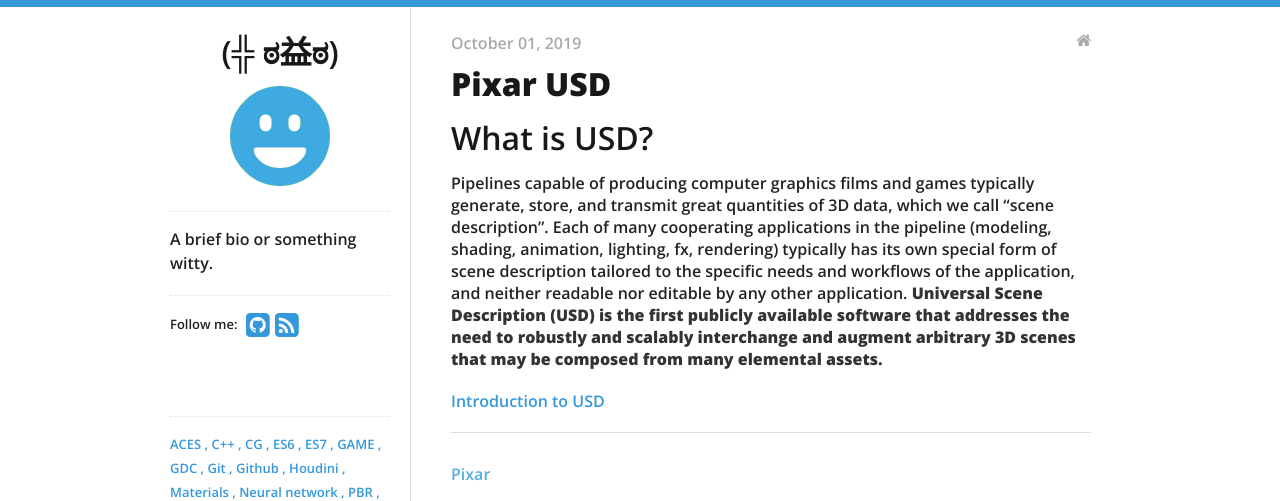
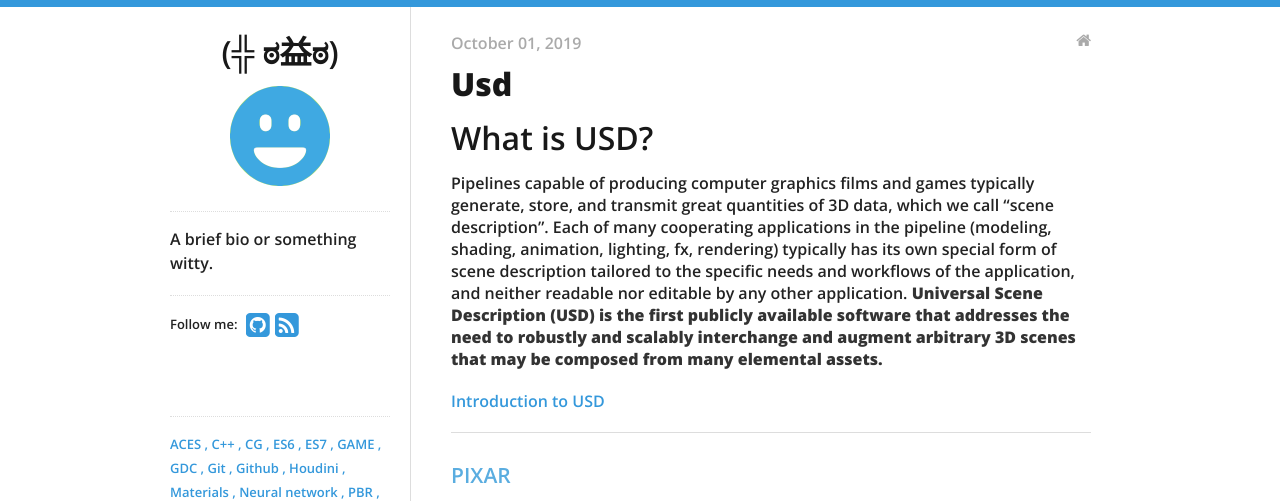
Before and after one commit to yoann01/ktmd, a Jekyll site: the page built from _posts/2019-10-01-USD.md, in a window 1280 px wide and 900 px high, cut to the strip 0-501 px from the top of the window. Built offline with Jekyll 4.4.1, drawn with Linux system fonts in a browser that asks for light colours; nearby versions of some CDN libraries.

Commit message:
Update 2019-10-01-USD.md

```diff
--- a/_posts/2019-10-01-USD.md
+++ b/_posts/2019-10-01-USD.md
@@ -1,6 +1,6 @@
 ---
 layout: post
-title: Pixar USD
+title:
 tags: [Usd, Pixar]
 categories:
 - blog
@@ -21,7 +21,7 @@ from many elemental assets.**
 
 -------------------
 
-<span style="color:#5aade0">Pixar</span>
+### <span style="color:#5aade0">PIXAR</span>
 
 
 <iframe src="https://player.vimeo.com/video/188191100" width="640" height="360" frameborder="0" allow="autoplay; fullscreen" allowfullscreen></iframe>
@@ -47,7 +47,7 @@ proprietary and commercially available solutions</p>
 
 -----------------------
 
-<span style="color:#5aade0">SIDEFX</span>
+### <span style="color:#5aade0">SIDEFX</span>
 
 <iframe src="https://player.vimeo.com/video/351201514" width="640" height="360" frameborder="0" allow="autoplay; fullscreen" allowfullscreen></iframe>
 <p><a href="https://vimeo.com/351201514">What is USD: A Primer | Rob Stauffer | SIGGRAPH 2019</a> from <a href="https://vimeo.com/goprocedural">SideFX Houdini</a> on <a href="https://vimeo.com">Vimeo</a>.</p>
@@ -55,14 +55,14 @@ MORE HOUDINI HIVE SIGGRAPH TALKS: https://sidefx.co/2ZE890H</p>
 
 -----------------------
 
-<span style="color:#5aade0">AUTODESK</span>
+### <span style="color:#5aade0">AUTODESK</span>
 
 <iframe src="https://player.vimeo.com/video/365638295" width="640" height="360" frameborder="0" allow="autoplay; fullscreen" allowfullscreen></iframe>
 <p><a href="https://vimeo.com/365638295">Universal Scene Description: Open Source at Autodesk</a></p>
 
 -----------------------
 
-<span style="color:#5aade0">NVIDIA</span>
+### <span style="color:#5aade0">NVIDIA</span>
 
 USD Pre-built Libraries and Tools, and python 3 binding. Public domain USD scene file
 comming soon...
@@ -79,7 +79,7 @@ NVIDIA Omniverse is a powerful new collaboration platform for 3D production pipe
 
 -----------------------
 
-<span style="color:#5aade0">JCUBE</span>
+### <span style="color:#5aade0">JCUBE</span>
 
 <iframe src="https://player.vimeo.com/video/219330616" width="640" height="338" frameborder="0" allow="autoplay; fullscreen" allowfullscreen></iframe>
 
@@ -87,7 +87,7 @@ more on JCube [Github](https://github.com/j-cube)
 
 -----------------------
 
-<span style="color:#5aade0">LINKS</span>
+### <span style="color:#5aade0">LINKS</span>
 
 * [USD DOCS](https://graphics.pixar.com/usd/docs/)
 * [Open Walter](https://www.rodeofx.com/tech/walter/)
```
